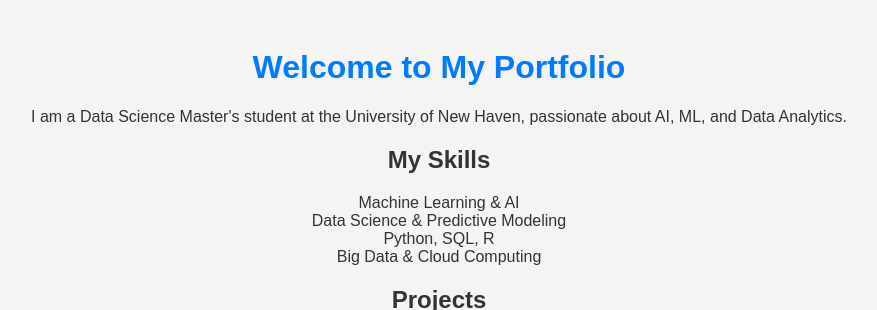
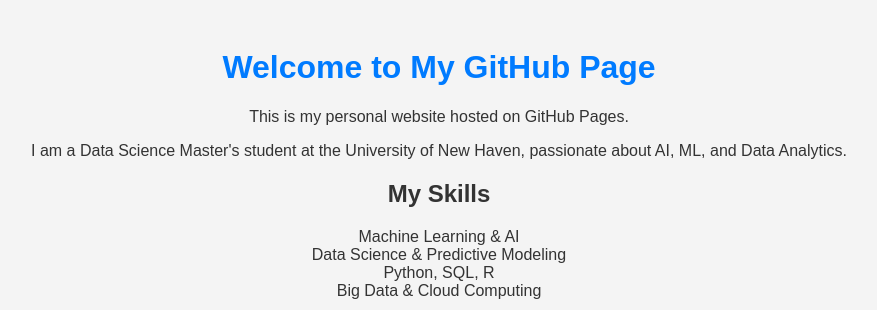
Before and after one commit to Harshithaa14/harshithaa14-github.io, a Jekyll site: the page index.html, which Jekyll copies as it is, in a window 1280 px wide, cut to the strip 0-310 px from the top of the page. Shown: the whole strip, without its empty margins (201-1078 px from the left). Built offline with Jekyll 4.4.1, drawn with Linux system fonts in a browser that asks for light colours.

Commit message:
Update index.html

```diff
--- a/index.html
+++ b/index.html
@@ -1,11 +1,17 @@
-<!DOCTYPE html>
-<html>
+   <!DOCTYPE html>
+<html lang="en">
 <head>
-    <title>harshithaa | Data Science Portfolio</title>
+    <meta charset="UTF-8">
+    <meta name="viewport" content="width=device-width, initial-scale=1.0">
+    <title>My GitHub Page</title>
     <link rel="stylesheet" href="style.css">
 </head>
 <body>
-    <h1>Welcome to My Portfolio</h1>
+    <h1>Welcome to My GitHub Page</h1>
+    <p>This is my personal website hosted on GitHub Pages.</p>
+</body>
+</html>
+
     <p>I am a Data Science Master's student at the University of New Haven, passionate about AI, ML, and Data Analytics.</p>
 
     <h2>My Skills</h2>
```
